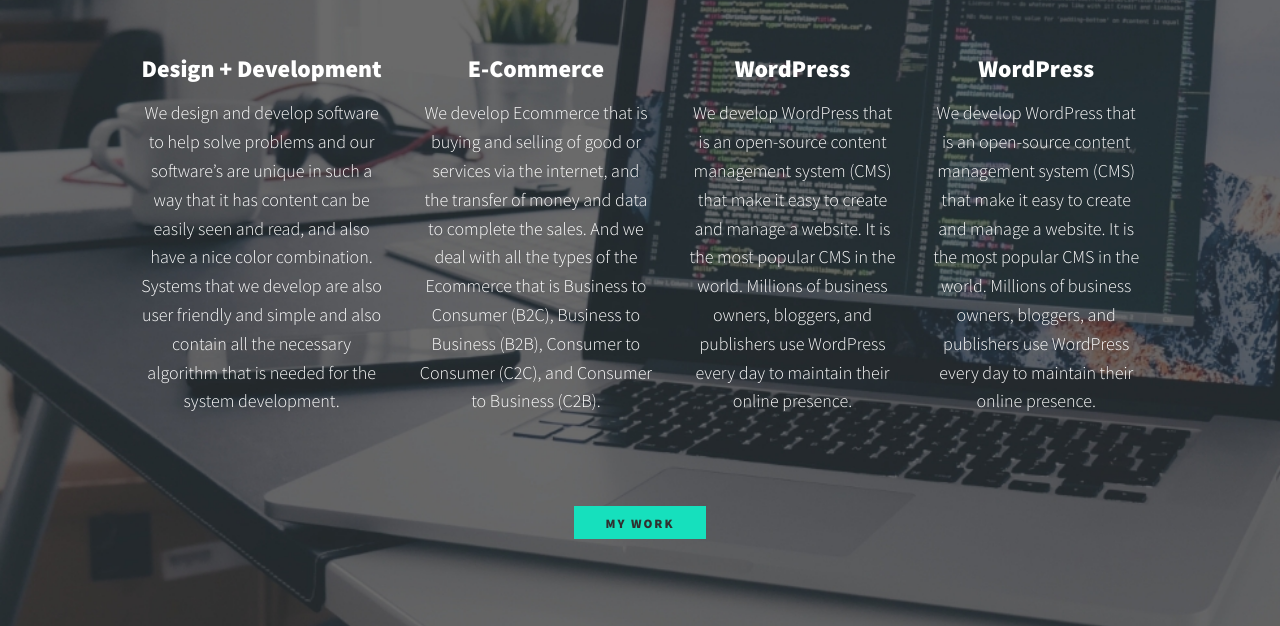
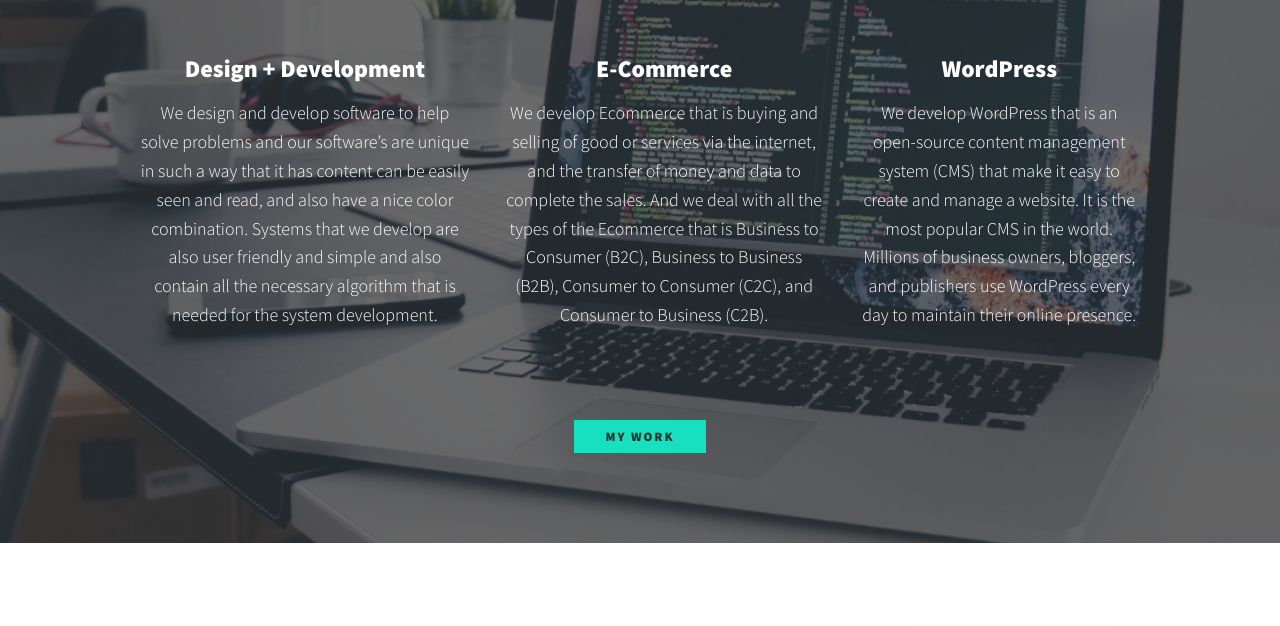
Before and after one commit to naposam/Portfolio, a plain HTML site: page index.html in a window 1280 px wide. Shown: the part 686-1312 px from the top of the page. Drawn offline with nearby package versions, Linux system fonts and the light colour scheme; files whose address does not match are found by name.

Commit message:
removed feature

```diff
--- a/index.html
+++ b/index.html
@@ -59,10 +59,7 @@
                     <h3>WordPress</h3>
                     <p>We develop WordPress that is an open-source content management system (CMS) that make it easy to create and manage a website. It is the most popular CMS in the world. Millions of business owners, bloggers, and publishers use WordPress every day to maintain their online presence.</p>
                 </div> <!-- / service -->
-                  <div class="service">
-                    <h3>WordPress</h3>
-                    <p>We develop WordPress that is an open-source content management system (CMS) that make it easy to create and manage a website. It is the most popular CMS in the world. Millions of business owners, bloggers, and publishers use WordPress every day to maintain their online presence.</p>
-                </div> <!-- / service -->
+
             </div> <!-- / services -->
 
             <a href="#work" class="btn">My Work</a>
```
